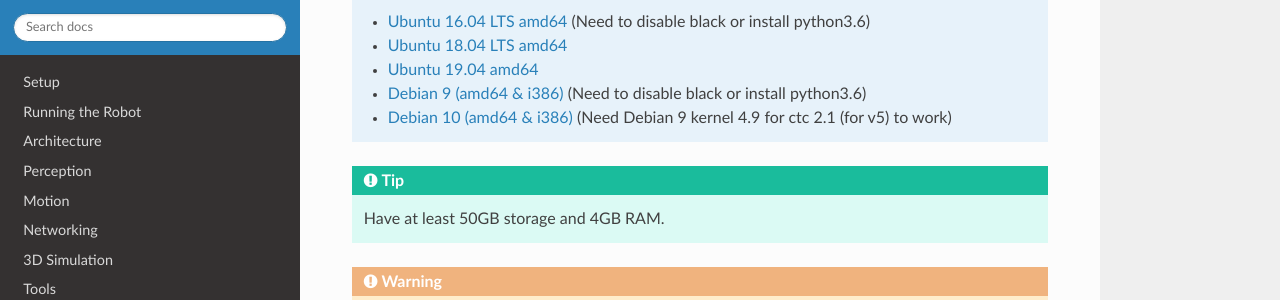
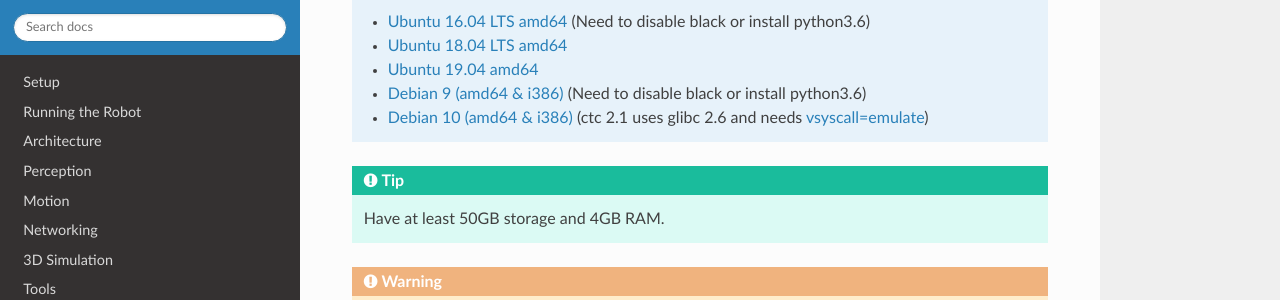
Before and after one commit to UNSWComputing/rUNSWift-docs, a Sphinx documentation site: the page built from source/contributing/pc_setup_contributing.rst, in a window 1280 px wide and 900 px high, scrolled down 361 px. Shown: the part 150-450 px from the top of the window. Built offline with Sphinx 7.4.7 and the Read the Docs theme 2.0.0, drawn with Linux system fonts in a browser that asks for light colours.

Commit message:
can use debian 10 without downgrading kernel

```diff
--- a/source/contributing/pc_setup_contributing.rst
+++ b/source/contributing/pc_setup_contributing.rst
@@ -26,7 +26,7 @@
     - `Ubuntu 18.04 LTS amd64 <http://releases.ubuntu.com/18.04/>`_
     - `Ubuntu 19.04 amd64 <http://releases.ubuntu.com/19.04/>`_
     - `Debian 9 (amd64 & i386) <https://www.debian.org/>`_ (Need to disable black or install python3.6)
-    - `Debian 10 (amd64 & i386) <https://www.debian.org/>`_ (Need Debian 9 kernel 4.9 for ctc 2.1 (for v5) to work)
+    - `Debian 10 (amd64 & i386) <https://www.debian.org/>`_ (ctc 2.1 uses glibc 2.6 and needs `vsyscall=emulate <https://tracker.debian.org/media/packages/l/linux/changelog-4.10~rc6-1~exp1>`_)
 
 .. tip::
     Have at least 50GB storage and 4GB RAM.
```
